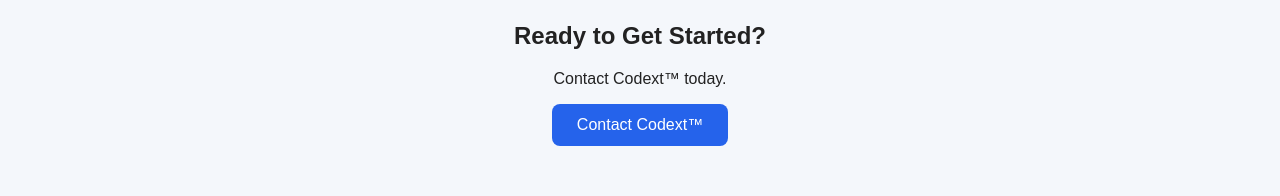
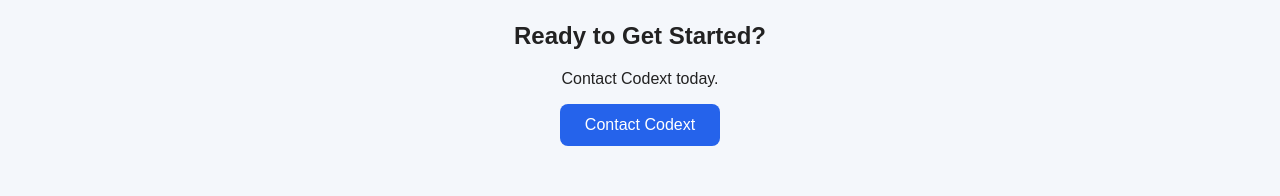
Before and after one commit to HackerWhoTrys/Codext, a plain HTML site: page how.html in a window 1280 px wide. Shown: the part 914-1110 px from the top of the page. Drawn offline with Linux system fonts and the light colour scheme.

Commit message:
take away some tms

```diff
--- a/how.html
+++ b/how.html
@@ -244,10 +244,10 @@
 
 <h2>Ready to Get Started?</h2>
 
-<p>Contact Codext™ today.</p>
+<p>Contact Codext today.</p>
 
 <a href="contact.html">
-<button>Contact Codext™</button>
+<button>Contact Codext</button>
 </a>
 
 </div>
```
